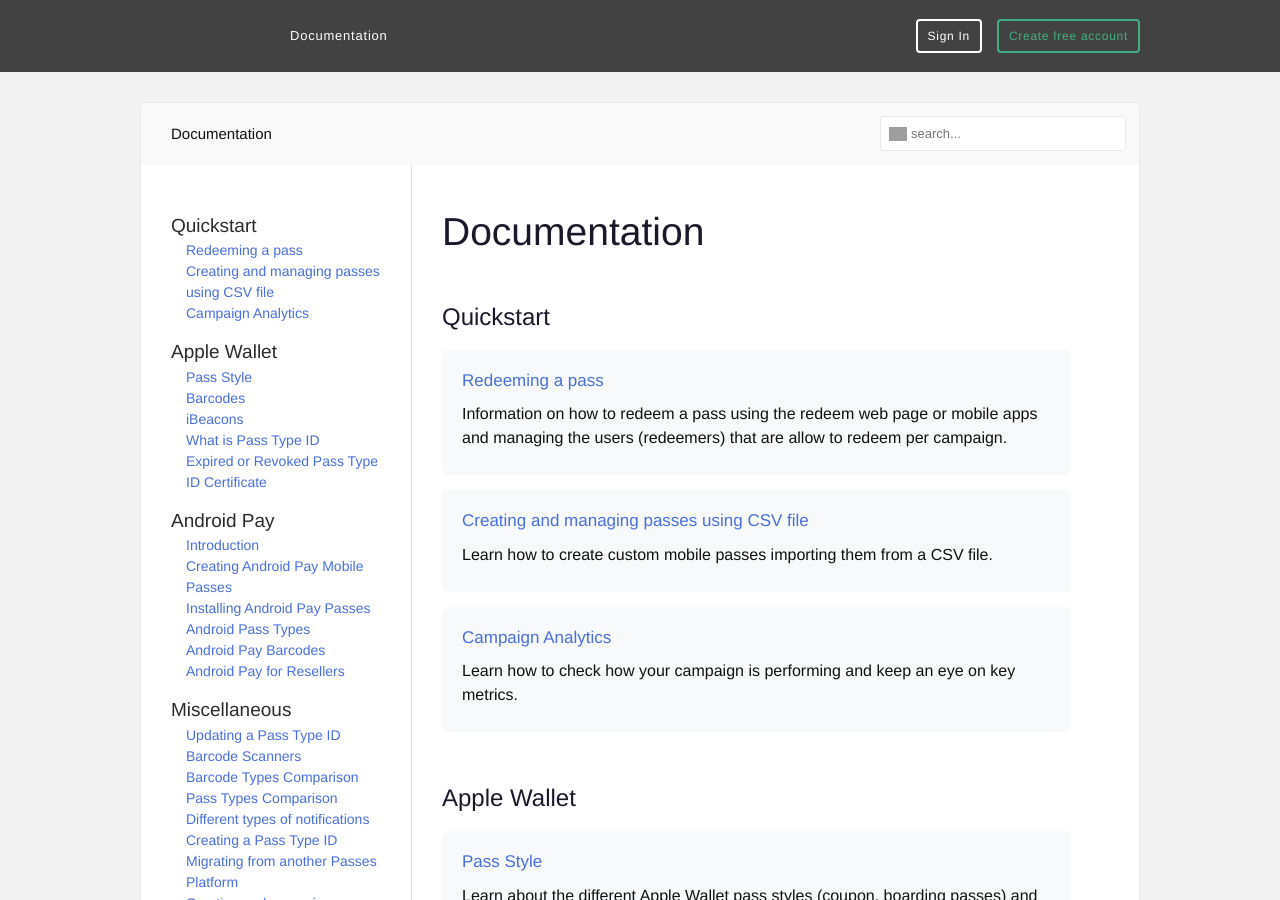
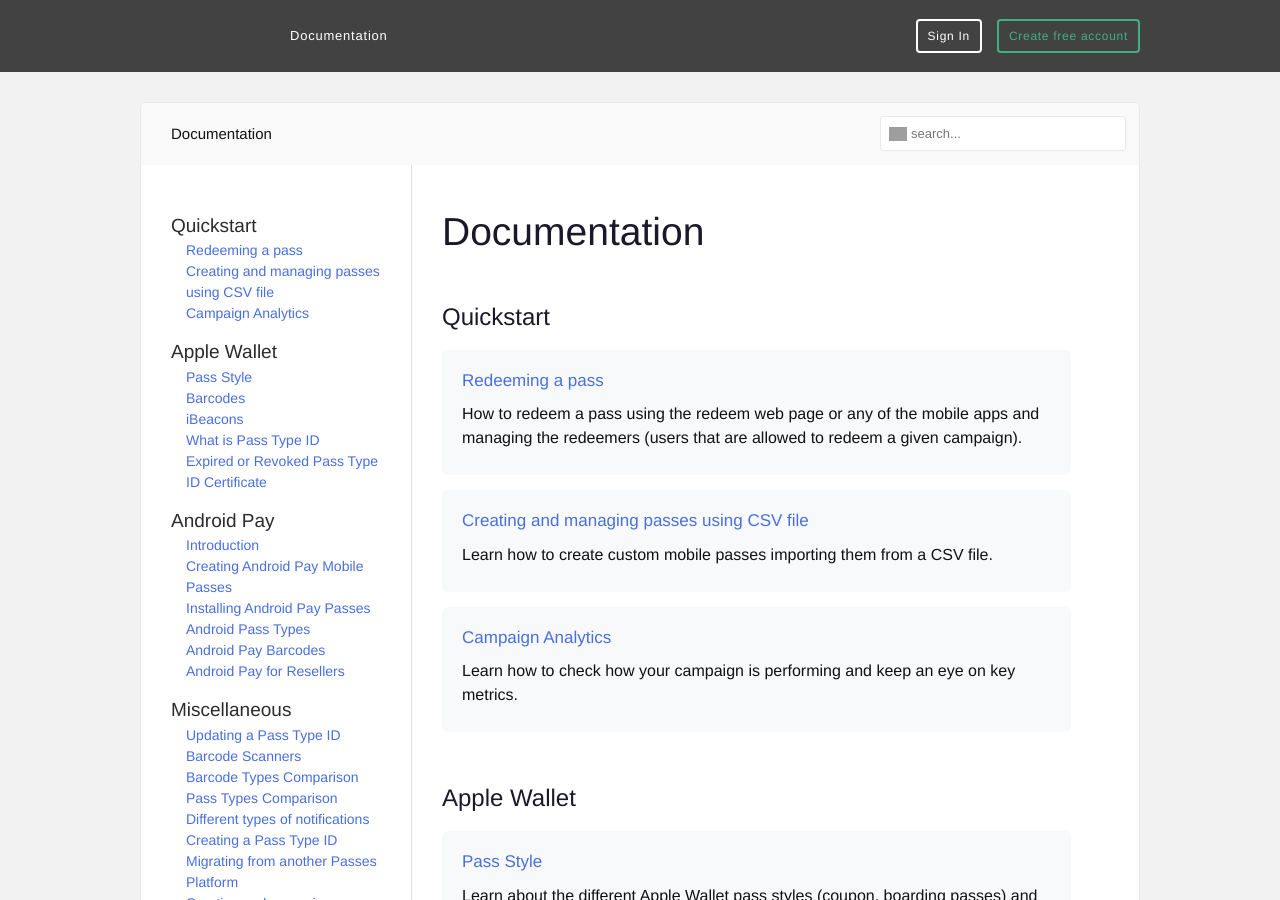
Before and after one commit to passworks/help-docs, a Jekyll site: the page built from index.md, in a window 1280 px wide and 900 px high. Built offline with Jekyll 4.4.1, drawn with Linux system fonts in a browser that asks for light colours; nearby versions of some CDN libraries; grey boxes are pictures that could not be loaded.

Commit message:
Update 2016-01-01-redeeming-a-campaign.md

```diff
--- a/_posts/2016-01-01-redeeming-a-campaign.md
+++ b/_posts/2016-01-01-redeeming-a-campaign.md
@@ -3,7 +3,7 @@ title: Redeeming a pass
 categories: quickstart
 layout: documentation
 permalink: /:title
-description: Information on how to redeem a pass using the redeem web page or mobile apps and managing the users (redeemers) that are allow to redeem per campaign.
+description: How to redeem a pass using the redeem web page or any of the mobile apps and managing the redeemers (users that are allowed to redeem a given campaign).
 ---
 
 You can redeem a pass using any of the following solutions provided by our platform:
```
